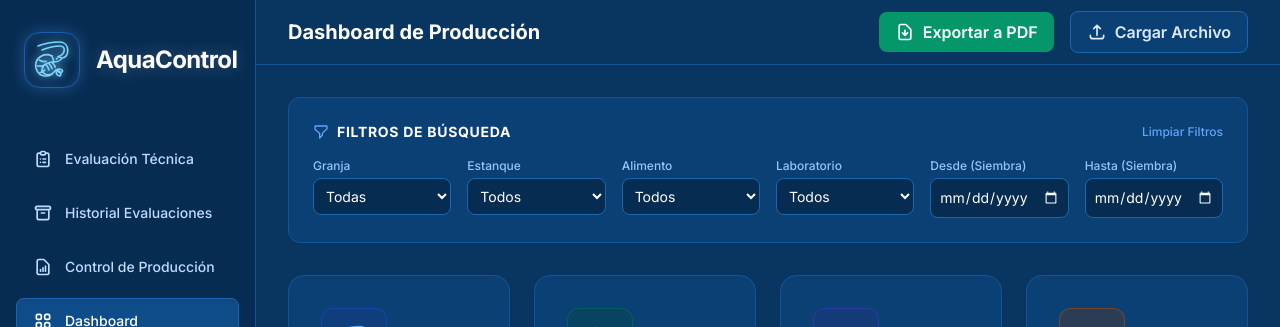
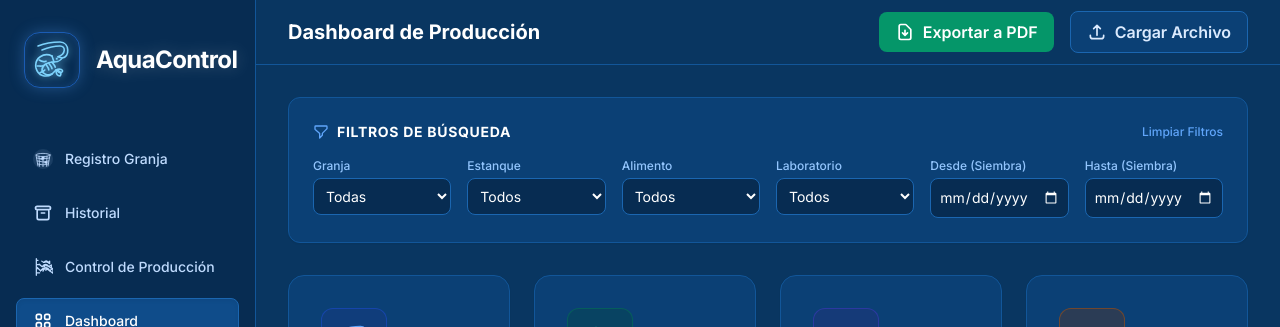
Before and after one commit to Romansiordia/AquaControl, a React (Vite) app: page / in a window 1280 px wide. Shown: the top 327 px of the page. Built offline with nearby package versions, Linux system fonts and the light colour scheme.

Commit message:
feat(sidebar): Update dashboard icon
Replaces the generic file icon with a new, more descriptive icon representing the dashboard's analytical and data-driven nature. This enhances visual clarity and user experience.

```diff
--- a/components/Sidebar.tsx
+++ b/components/Sidebar.tsx
@@ -77,11 +77,38 @@ const Sidebar: React.FC<Props> = ({ activeView, onNavigate, onExportPDF, isExpor
       <nav className="flex-1 space-y-2">
         <NavItem
           icon={
-            <svg className="w-5 h-5" fill="none" stroke="currentColor" viewBox="0 0 24 24">
-                <path strokeLinecap="round" strokeLinejoin="round" strokeWidth="2" d="M9 5H7a2 2 0 00-2 2v12a2 2 0 002 2h10a2 2 0 002-2V7a2 2 0 00-2-2h-2M9 5a2 2 0 002 2h2a2 2 0 002-2M9 5a2 2 0 012-2h2a2 2 0 012 2m-3 7h3m-3 4h3m-6-4h.01M9 16h.01" />
+            <svg className="w-5 h-5 text-current" viewBox="0 0 100 100" xmlns="http://www.w3.org/2000/svg">
+              <circle cx="50" cy="50" r="48" fill="currentColor" opacity="0.1" stroke="currentColor" strokeWidth="4" />
+              <g stroke="currentColor" strokeWidth="4" fill="none" strokeLinecap="round" strokeLinejoin="round">
+                <ellipse cx="50" cy="30" rx="35" ry="8" />
+                <path d="M 15 30 L 25 85" />
+                <path d="M 85 30 L 75 85" />
+                <line x1="30" y1="36" x2="33" y2="87" />
+                <line x1="50" y1="38" x2="50" y2="88" />
+                <line x1="70" y1="36" x2="67" y2="87" />
+                <path d="M 18 45 Q 50 55 82 45" />
+                <path d="M 21 60 Q 50 70 79 60" />
+                <path d="M 23 75 Q 50 85 77 75" />
+              </g>
+              <g transform="translate(35, 45) scale(0.6) rotate(-20)" fill="currentColor" stroke="none">
+                <path d="M 5,10 C 15,-5 25,-5 35,5 C 38,8 39,12 37,16 C 30,22 20,25 10,20 C 5,17 3,13 5,10 Z" />
+                <path d="M 35,5 Q 45,0 50,5 M 34,7 Q 45,8 50,12" stroke="currentColor" strokeWidth="2" fill="none"/>
+                <path d="M 5,10 L -5,5 L 0,12 L -5,17 L 3,15 Z" />
+                <line x1="15" y1="23" x2="13" y2="30" stroke="currentColor" strokeWidth="2" />
+                <line x1="20" y1="24" x2="18" y2="31" stroke="currentColor" strokeWidth="2" />
+                <line x1="25" y1="22" x2="23" y2="29" stroke="currentColor" strokeWidth="2" />
+              </g>
+              <g transform="translate(55, 60) scale(0.5) rotate(10)" fill="currentColor" stroke="none">
+                <path d="M 5,10 C 15,-5 25,-5 35,5 C 38,8 39,12 37,16 C 30,22 20,25 10,20 C 5,17 3,13 5,10 Z" />
+                <path d="M 35,5 Q 45,0 50,5 M 34,7 Q 45,8 50,12" stroke="currentColor" strokeWidth="2" fill="none"/>
+                <path d="M 5,10 L -5,5 L 0,12 L -5,17 L 3,15 Z" />
+                <line x1="15" y1="23" x2="13" y2="30" stroke="currentColor" strokeWidth="2" />
+                <line x1="20" y1="24" x2="18" y2="31" stroke="currentColor" strokeWidth="2" />
+                <line x1="25" y1="22" x2="23" y2="29" stroke="currentColor" strokeWidth="2" />
+              </g>
             </svg>
           }
-          label="Evaluación Técnica"
+          label="Registro Granja"
           isActive={activeView === 'farmEvaluation'}
           onClick={() => onNavigate('farmEvaluation')}
         />
@@ -91,14 +118,25 @@ const Sidebar: React.FC<Props> = ({ activeView, onNavigate, onExportPDF, isExpor
                <path strokeLinecap="round" strokeLinejoin="round" strokeWidth="2" d="M5 8h14M5 8a2 2 0 110-4h14a2 2 0 110 4M5 8v10a2 2 0 002 2h10a2 2 0 002-2V8m-9 4h4" />
             </svg>
           }
-          label="Historial Evaluaciones"
+          label="Historial"
           isActive={activeView === 'evaluationsList'}
           onClick={() => onNavigate('evaluationsList')}
         />
         <NavItem
           icon={
-            <svg className="w-5 h-5" fill="none" stroke="currentColor" viewBox="0 0 24 24">
-               <path strokeLinecap="round" strokeLinejoin="round" strokeWidth="2" d="M9 17v-2m3 2v-4m3 4v-6m2 10H7a2 2 0 01-2-2V5a2 2 0 012-2h5.586a1 1 0 01.707.293l5.414 5.414a1 1 0 01.293.707V19a2 2 0 01-2 2z" />
+            <svg className="w-5 h-5" fill="none" stroke="currentColor" viewBox="0 0 24 24" strokeWidth="1.5" strokeLinecap="round" strokeLinejoin="round">
+              <path d="M4 2v20 M4 4h2 M4 9h4 M4 14h2 M4 19h4" />
+              <path d="M13 6.5 C 15 4 17 4 18 6.5 C 16.5 5.5 15 5.5 13 6.5" />
+              <path d="M18 6.5 L 20 5 V 8 Z" />
+              <path d="M13 6.5 Q 11.5 6 10.5 5" />
+              <path d="M11 11.5 C 14 8 17 8 19 11.5 C 17 10 14 10 11 11.5" />
+              <path d="M19 11.5 L 22 9.5 V 13.5 Z" />
+              <path d="M11 11.5 Q 9 10.5 7.5 8.5" />
+              <path d="M14 10.5 L 13.5 12" />
+              <path d="M9 16.5 C 13 11.5 18 11.5 20 16.5 C 17 13.5 13 13.5 9 16.5" />
+              <path d="M20 16.5 L 24 13.5 V 19.5 Z" />
+              <path d="M9 16.5 Q 7 14.5 5 12.5" />
+              <path d="M13 15 L 12 17 M16 14 L 15.5 16" />
             </svg>
           }
           label="Control de Producción"
```
